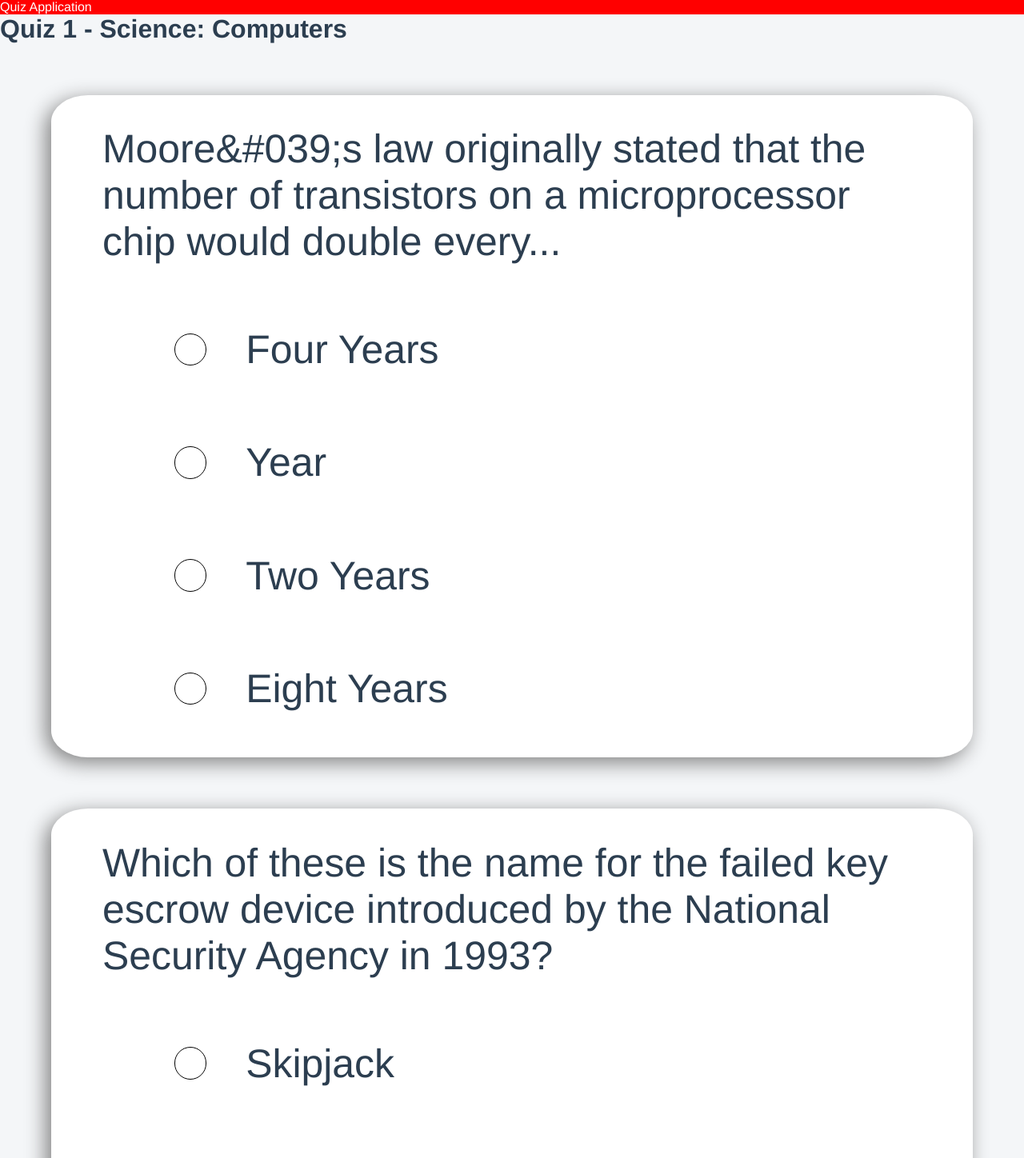
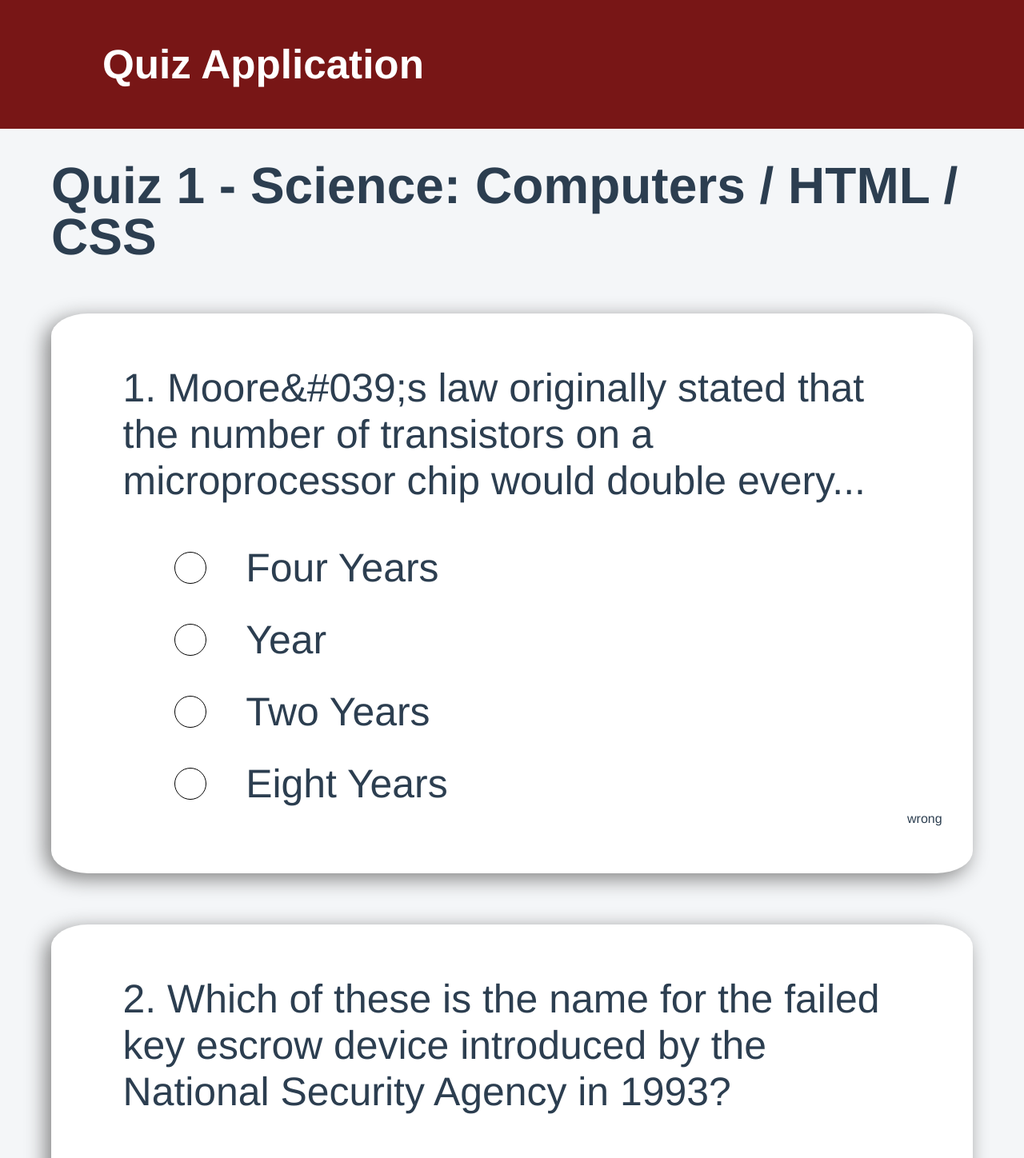
Before and after one commit to kukovisuals/snowjoe, a Vue app: page / in a window 1280 px wide. Shown: the top 1448 px of the page at 80% size. Built offline with nearby package versions, Linux system fonts and the light colour scheme.

Commit message:
added wrong and correct to SingleQuestion.vue and fixed the results avarage

```diff
--- a/src/App.vue
+++ b/src/App.vue
@@ -1,5 +1,5 @@
 <template>
-  <QuizComponent title="Quiz 1 - Science: Computers"  />
+  <QuizComponent title="Quiz 1 - Science: Computers / HTML / CSS "  />
 </template>
 
 <script>
--- /dev/null
+++ b/src/components/BottomRight.vue
@@ -0,0 +1,22 @@
+<template>
+  <div>
+    <slot></slot>
+  </div>
+</template>
+
+<script>
+
+export default {
+  name: 'BottomRight',
+}
+</script>
+
+<style scoped>
+.rightWrong{
+	float: right;
+	top: -6vw;
+	position: relative;
+	right: 3vw;
+}
+
+</style>
--- a/src/components/FixedBanner.vue
+++ b/src/components/FixedBanner.vue
@@ -1,6 +1,6 @@
 <template>
   <div class="fixed_banner">
-    <p>Quiz Application</p>
+    <h4 class="banner">Quiz Application</h4>
   </div>
 </template>
 
@@ -12,11 +12,15 @@ export default {
 
 <!-- Add "scoped" attribute to limit CSS to this component only -->
 <style scoped>
+.banner{
 
+}
 .fixed_banner{
-  background-color: red;
+  background-color: #781616;
 }
-.fixed_banner p{
+.banner{
+  padding: 4vw 10vw;
   color: #FFFFFF;
+  font-size: 4vw;
 }
 </style>
--- a/src/components/QuizComponent.vue
+++ b/src/components/QuizComponent.vue
@@ -2,8 +2,8 @@
   <FixedBanner/>
   <div class="quiz_container">
 
-    <div class="quiz_title">
-      <h1> {{title}} </h1>
+    <div class="quiz_title_component">
+      <h4 class="quiz_title"> {{title}} </h4>
     </div>
 
     <QuestionComponent
@@ -32,7 +32,13 @@ export default {
 <!-- Add "scoped" attribute to limit CSS to this component only -->
 <style scoped>
 
-
+.quiz_title{
+  line-height: 5vw;
+  padding-top: 3vw;
+  width: 90%;
+  margin: 0 auto;
+  font-size: 5vw;
+}
 ul {
   list-style-type: none;
   padding: 0;
--- a/src/components/ResultsComponent.vue
+++ b/src/components/ResultsComponent.vue
@@ -7,8 +7,9 @@
       Results
 
     </a>
-    <p class="average_result">You got {{ }} / {{ }} questions correct </p>
-    <h2 class="percentage"> {{ }} % </h2>
+    <p class="average_result">You got {{ $store.state.gotRight}} /
+    {{ $store.state.len }} questions correct </p>
+    <h2 class="percentage"> {{ percentageResult}} % </h2>
   </div>
 </template>
 
@@ -16,10 +17,33 @@
 
 export default {
   name: 'ResultsComponent',
+  computed:{
+    percentageResult(){
+      let percent = 0
+      let answer = 0
+      percent = this.$store.state.gotRight / this.$store.state.len
+      if (Number.isInteger(percent)) {
+        answer = percent
+      } else {
+        answer = (percent * 100).toFixed(2)
+      }
+      return answer
+    }
+  }
 }
 </script>
 
 <style scoped>
 
-
+.results_container{
+  width: 43%;
+  margin: 0 auto;
+  font-size: 3.5vw;
+  padding-top: 4vw;
+  text-align: center;
+}
+.percentage{
+  font-size: 4vw;
+  color: red;
+}
 </style>
--- a/src/components/SingleQuestion.vue
+++ b/src/components/SingleQuestion.vue
@@ -3,17 +3,18 @@
   <div v-if="buttonClicked">
     <ResultsComponent/>
   </div>
+  <form @submit.prevent="onSubmit">
     <div
       class="question_answers"
-    :style="{boxShadow: '-0.5vw 0.5vw 2vw ' + resultColor}"
       v-for="(quiz, index) in quizData"
-    :key="quiz.question"
+      id='buttom-right-label'
+      :key="index"
     >
-    <form @submit.prevent="addAnswers">
-      <p class="question" >{{ quiz.questions }}</p>
+      <form @submit.prevent>
+        <p class="question" >{{index + 1}}.  {{ quiz.questions }}</p>
         <div
           class="answers"
-        v-for="choice in quiz.choices"
+          v-for="(choice) in quiz.choices"
           :key="choice"
         >
 
@@ -36,10 +37,22 @@
 
         </div>
       </form>
+
+      <BottomRight>
+        <div class="rightWrong">
+          <p>{{right}}  </p>
+        </div >
+      </BottomRight>
+
+
     </div>
+
+
     <div class="button_container">
       <button class="submit_button" @click="buttonTriggered">Submit</button>
     </div>
+  </form>
+
   <div v-if="buttonClicked">
     <ErrorComponent/>
   </div>
@@ -48,11 +61,14 @@
 <script>
 import ErrorComponent from './ErrorComponent.vue';
 import ResultsComponent from './ResultsComponent.vue';
+import BottomRight from './BottomRight.vue';
+
 export default {
   name: 'SingleQuestion',
   components: {
     ErrorComponent,
-    ResultsComponent
+    ResultsComponent,
+    BottomRight
   },
   props: {
     quizData: Object
@@ -61,22 +77,26 @@ export default {
     return {
       buttonClicked: false,
       resultColor: 'gray',
-      getIndex: 0
+      getIndex: 0,
+      isActive: false,
+      isRight: false,
+      diff: [],
      }
   },
   computed:{
-
+    right(){
+      return this.isRight ? 'correct' : 'wrong'
+    }
   },
   methods: {
     // we need to add the obj[index] = choice
     // if is the same index don't push more just change the value
     getChoice (e) {
-
       const obj = {
         key: e.target.title,
         value: e.target.value
       }
-      console.log( e.target.title, e.target.value)
+      // console.log( e.target.title, e.target.value)
       this.$store.commit('answersArray',obj)
     },
     // get the indexes and check which index is not answered
@@ -93,12 +113,11 @@ export default {
       let unAnswered = this.difference(new Set(a), new Set(b))
 
       console.log(a,b, unAnswered)
-      if(this.$store.state.len === this.$store.state.quizLen){
-        this.resultColor = 'gray'
-      } else {
-        this.resultColor = '#BDAB1D'
-      }
-      return ' -0.5vw 0.5vw 2vw ' + this.resultColor
+
+      this.diff = unAnswered
+
+      console.log('dif', this.diff)
+      return this.diff
     },
     difference(setA, setB) {
         let _difference = new Set(setA)
@@ -106,9 +125,41 @@ export default {
             _difference.delete(elem)
         }
         return _difference
+    },
+    onSubmit(e){
+      const childs = Object.entries(e.target.children)
+      const objLen = Object.keys(this.$store.state.storeObj)
+
+      if(objLen.length > 0){
+        this.$store.commit('resultsRatio')
+      }
+
+
+      for(const [key, el] of childs){
+        if(this.diff.has(key)){
+          el.classList.add("active");
+        }
+        console.log('submit', childs.length, this.$store.state.len)
+
+        if(this.$store.state.len === this.$store.state.quizLen){
+
+          if(this.$store.state.questions[key].correct_answer === this.$store.state.storeObj[key][0]){
+
+            el.classList.add("gotCorrect");
+            this.isRight = true
+            console.log('write',el, this.isRight);
+          } else {
+            el.classList.add("gotWrong");
+            this.isRight = false
+            console.log('wrong',el, this.isRight);
+          }
+
         }
       }
     }
+  }
+}
+
 </script>
 
 <!-- Add "scoped" attribute to limit CSS to this component only -->
@@ -117,14 +168,24 @@ export default {
   width: 90%;
   margin: 0 auto;
   background-color: #FFFFFF ;
-  /*box-shadow: -0.5vw 0.5vw 2vw;*/
+  box-shadow: -0.5vw 0.5vw 2vw gray;
   /*border: 1px solid black;*/
   border-radius: 4%;
   margin-top: 5vw;
 }
+.question_answers.active{
+  box-shadow: -0.5vw 0.5vw 2vw #BDAB1D;
+
+}
+.question_answers.gotCorrect{
+  box-shadow: -0.5vw 0.5vw 2vw green;
+}
+.question_answers.gotWrong{
+  box-shadow: -0.5vw 0.5vw 2vw red;
+}
 .question{
   /*border: 1px solid blue;*/
-  padding: 3vw 6vw 4vw 5vw;
+  padding: 5vw 6vw 4vw 7vw;
   font-size: 3.9vw;
 }
 .answers{
@@ -136,6 +197,10 @@ export default {
   flex-direction: column;
   position: relative;
 }
+.answers:last-child .answer{
+  margin-bottom: 4vw;
+}
+
 
 
 .answer{
@@ -146,13 +211,10 @@ export default {
   justify-content: flex-start;
   align-items: center;
   flex-wrap: nowrap;
-
-  margin: 2vw 0;
-
+  /*margin: 2vw 0;*/
   cursor: pointer;
   position: relative;
 }
-
 .radio_input{
   opacity: 0;
   position: absolute;
@@ -249,4 +311,13 @@ input:active+.design::after {
   color: #FFF;
   cursor: pointer;
 }
+
+
+
+.rightWrong{
+  float: right;
+  top: -6vw;
+  position: relative;
+  right: 3vw;
+}
 </style>
--- a/src/main.js
+++ b/src/main.js
@@ -5,9 +5,6 @@ import {store} from './store';
 
 const app = createApp(App)
 
-// const app = createApp({ /* your root component */ })
-
-// Install the store instance as a plugin
 app.use(store)
 
 app.mount('#app')
--- a/src/store.js
+++ b/src/store.js
@@ -7,7 +7,8 @@ export const store = createStore({
   state: {
       questions,
       storeObj: {},
-      index: '0',
+      gotRight: 0,
+      gotWrong: 0,
       len: 0,
       quizLen : questions.length
   },
@@ -15,7 +16,7 @@ export const store = createStore({
     answersArray(state,payload){
       const {key, value} = payload
       // console.log(payload, 'vue')
-      state.index = key
+
       if(!state.storeObj[key]) state.storeObj[key] = []
       if(state.storeObj[key].length > 0){
         state.storeObj[key].pop()
@@ -23,6 +24,16 @@ export const store = createStore({
       state.storeObj[key].push(value)
 
       state.len = Object.values(state.storeObj).length
+    },
+    resultsRatio(state){
+      for(const i in state.questions){
+        // console.log('iii',state.questions[i].correct_answer,  state.storeObj[i][0] )
+        if(state.questions[i].correct_answer === state.storeObj[i][0]){
+          state.gotRight ++
+        } else {
+          state.gotWrong ++
+        }
+      }
     }
   }
 })
```
Lines whose indentation alone changed are shown as unchanged.
